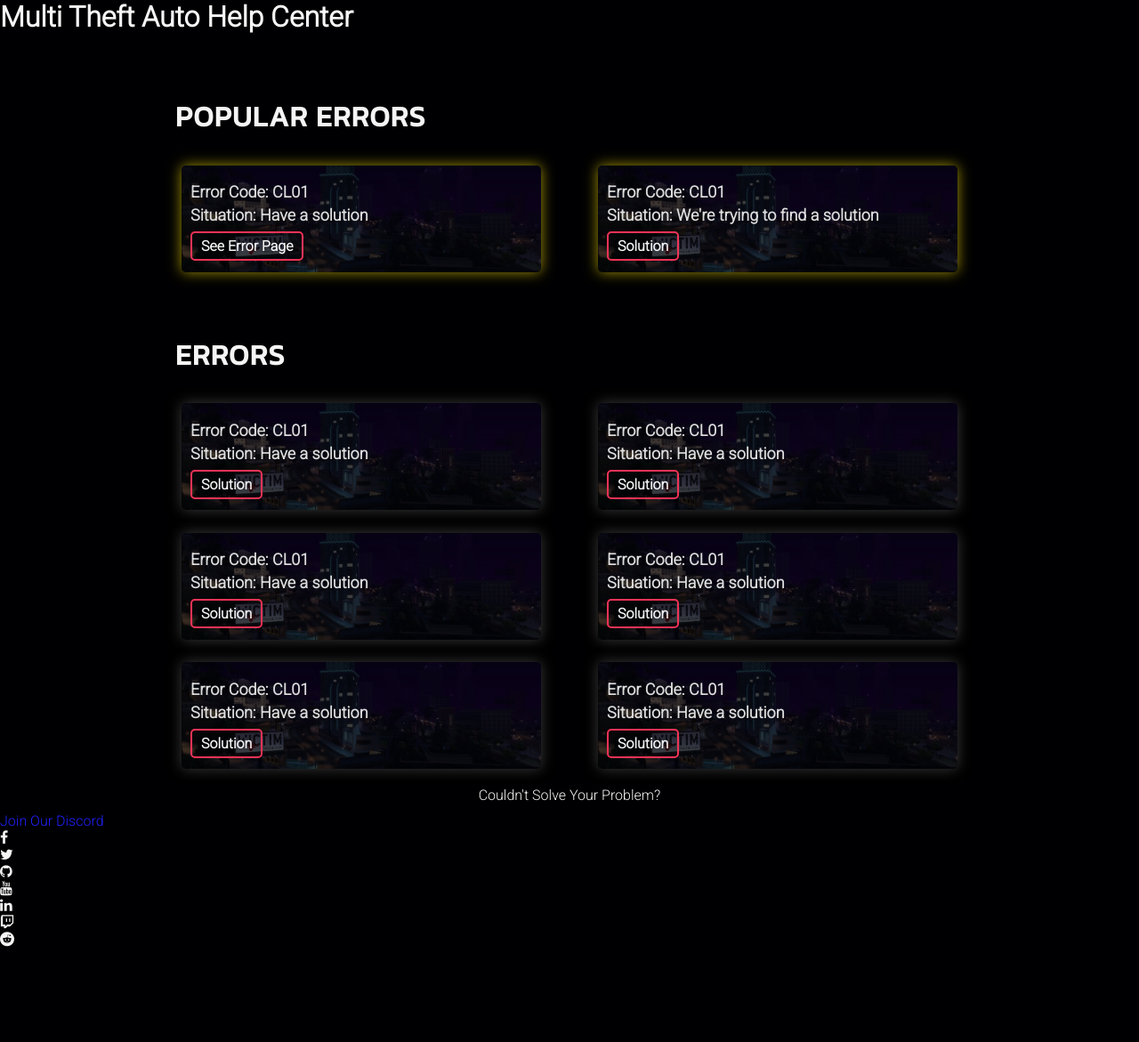
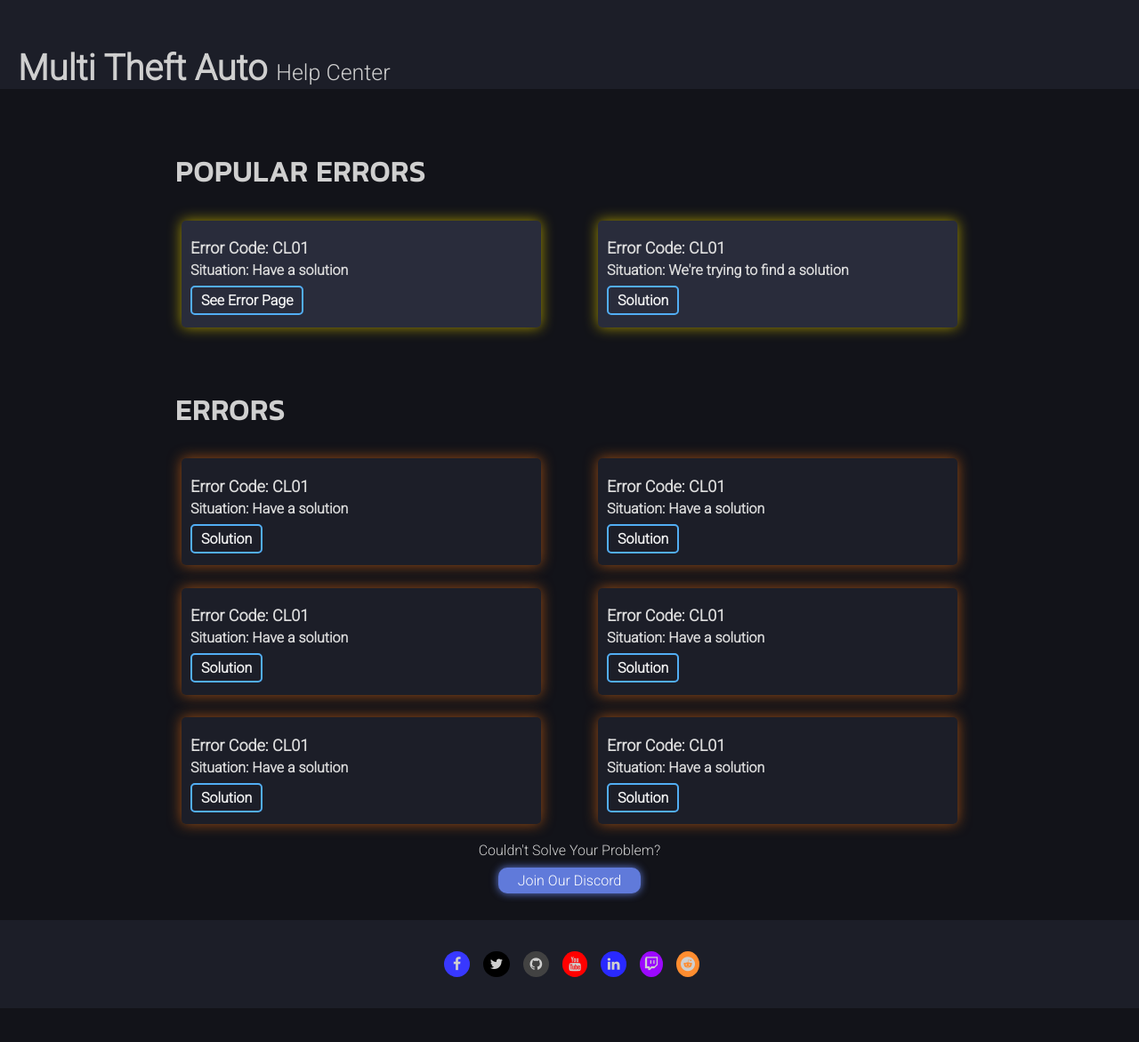
Before and after one commit to efexc/mtahelpcenter, a plain HTML site: page index.html in a window 1280 px wide. Shown: the whole page at 89% size. Before the commit the page ends 1122 px from the top, so only its background shows below. Drawn offline with Linux system fonts and the light colour scheme.

Commit message:
Update style.css

```diff
--- a/style.css
+++ b/style.css
@@ -1,28 +1,97 @@
 body {
-    background-color: #000002;
+    background-color: #121319;
 }
 
 * {
     margin: 0;
     padding: 0;
     font-family: 'Roboto', sans-serif;
-    color: #f5f5f5;
+    color: rgb(207, 207, 207);
 }
 
-.welcome .img {
-    height: 50vh;
-    width: 80%;
-    margin-left: 10%;
-    margin-top: 5%;
-    background-image: url("https://multitheftauto.com/landing/images/gen2/head20th.webp");
-    background-size: cover;
-    background-position: center;
-}
+    .header{
+    width: 100%;
+    height: 12.5vh;
+    background-color: #1C1E28;
+    position: relative;
+    }
 
-.welcome h1 {
-    letter-spacing: 1.2px;
-    text-align: center;
-}
+    .header h1{
+        position: absolute;
+        bottom: 0;
+        left: 20px;
+        font-weight: bold;
+        font-size: 40px;
+    }
+
+    .header h1 span{
+        font-weight: 500;
+        font-size: 25px;
+    }
+
+    .footer{
+        width: 100%;
+        height: 10vh;
+        margin-top: 30px;
+        background-color: #1C1E28;
+    }
+
+    .footer ul{
+        padding-top: 40px;
+        padding-bottom: 40px;
+        display: flex;
+        justify-content: center;
+        list-style: none;
+        align-items: center;
+        background-color:#1C1E28;
+    }
+
+    .footer ul li{
+        margin-left: 15px;
+    }
+
+    .ShareLink_facebook{
+        padding: 5px 10px;
+        background-color: rgb(56, 56, 255);
+        border-radius: 50%;
+    }
+
+    .ShareLink_twitter{
+        padding: 5px 7.5px;
+        background-color: rgb(0, 0, 0);
+        border-radius: 50%;
+    }
+
+    .ShareLink_github{
+        padding: 5px 7.5px;
+        background-color: rgb(66, 66, 66);
+        border-radius: 50%;
+    }
+
+    .ShareLink_youtube{
+        padding: 5px 7.5px;
+        background-color: red;
+        border-radius: 50%;
+    }
+
+    .ShareLink_linkedin{
+        padding: 5px 7.5px;
+        background-color: rgb(41, 41, 255);
+        border-radius: 50%;
+    }
+
+    .ShareLink_twitch{
+        padding: 5px 5px;
+        background-color: rgb(156, 8, 255);
+        border-radius: 50%;
+    }
+
+    .ShareLink_reddit{
+        padding: 5px 5px;
+        background-color: rgb(255, 141, 48);
+        border-radius: 50%;
+        margin-right: 10px; /* veya başka bir değer deneyin */
+    }
 
 .normal {
     margin-top: 5%;
@@ -63,10 +132,10 @@ body {
     flex-direction: column;
     height: 100px;
     border-radius: 5px;
-    background-image: url("imgs/bg.png");
+    background-color: #1C1E28;
     background-size: cover;
     background-position: center;
-    box-shadow: 0px 0px 15px #3a3a3a;
+    box-shadow: 0px 0px 15px #9B4D14;
 }
 
 .errordivpopular {
@@ -80,7 +149,7 @@ body {
     flex-direction: column;
     height: 100px;
     border-radius: 5px;
-    background-image: url("imgs/bg.png");
+    background-color: #292c3b;
     background-size: cover;
     background-position: center;
     box-shadow: 0px 0px 15px #a19100;
@@ -101,7 +170,7 @@ body {
     padding: 5px 10px;
     border-radius: 5px;
     background-color: transparent;
-    border: 2px solid #f13356;
+    border: 2px solid #52AEF4;
     text-decoration: none;
     transition: all 0.075s ease-in;
     font-weight: bold;
@@ -109,66 +178,13 @@ body {
 }
 
 .button a:hover {
-    background-color: #f13356;
-    box-shadow: 0px 0px 10px #f13356;
+        background-color: #52AEF4;
+    box-shadow: 0px 0px 10px #52AEF4;
     color: #f5f5f5;
 }
 
-.errorinfo{
-    margin-top: 5%;
-    margin-left: 5%;
-    width: 90%;
-}
-
-.errorinfo h1{
-    font-size: 18px;
-    font-weight: 300;
-    letter-spacing: 1.2px;
-}
-
-.errorinfo p span{
-    color: rgb(177, 177, 177);
-}
-
-.reasonandphoto{
-    margin-left: 5%;
-    margin-top: 5%;
-    width: 90%;
-    display: flex;
-    justify-content: center;
-}
-
-.reasonandphoto h1{
-    font-size: 18px;
-    font-weight: 300;
-    letter-spacing: 1.2px;
-}
-
-.reasonandphoto p{
-    color: rgb(216, 216, 216);
-}
-
-.reasonandphoto img{
-    object-fit: cover;
-    height: 200px;
-    padding-left: 20px;
-}
-
-.solution{
-    margin-top: 5%;
-    margin-left: 5%;
-    width: 90%;
-    padding-bottom: 30px;
-}
-
-#sols{
-    font-size: 18px;
-    font-weight: 300;
-    letter-spacing: 1.2px;
-}
-
-.solution .sol{
-    margin-top: 30px;
+#situation{
+    font-size: 16px;
 }
 
 a{
@@ -181,24 +197,24 @@ a:hover{
     color: rgb(82, 82, 255);
 }
 
-
-.solution #solution-number{
-    display: inline;
-    font-size: 20px;
-    padding: 5px 10px;
-    border-radius: 50%;
-    border: 2px solid #f5f5f5;
+.buttondc{
+    display: flex;
+    justify-content: center;
 }
 
-.solution .sol p{
-    margin-top: 15px;
+.buttondc a{
+    width: 150px;
+    padding: 5px;
+    height: auto;
+    text-decoration: none;
+    color: white;
+    border-radius: 10px;
+    background-color: #607ada;
+    box-shadow: 0px 0px 10px #607ada;
+    text-align: center;
+    transition: all 0.1s ease-in;
 }
 
-
-
-@media (max-width: 768px) {
-    .errordiv {
-        width: 100%; /* Make it full width on smaller screens */
-        margin: 0; /* Remove margin on smaller screens */
-    }
+.buttondc a:hover{
+    background-color:rgb(49, 84, 214);
 }
```
